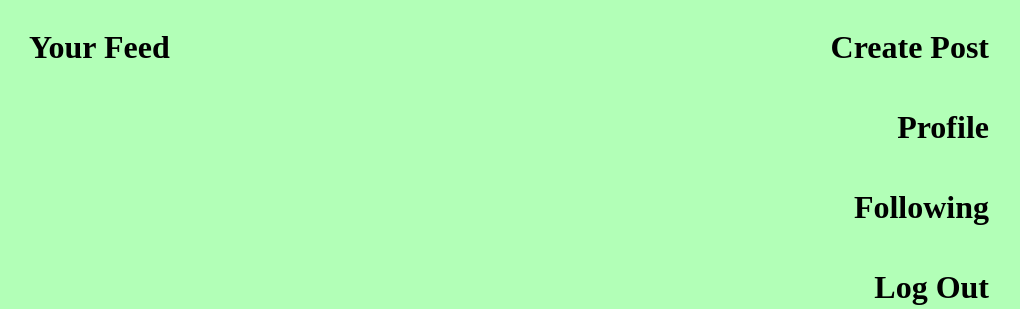
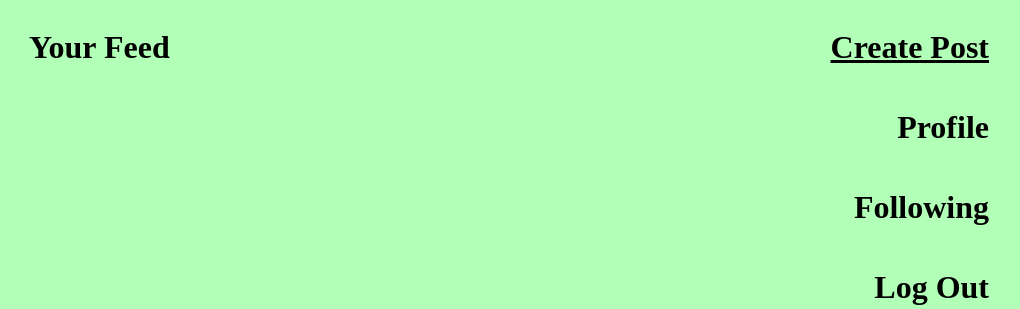
Before and after one commit to aidandomondon/comebacksunday, a Django app: template comebacksunday/posts/templates/posts/feed.html in a window 1280 px wide, with the pointer over the restyled element. Shown: the top 309 px of the page, without its empty margins (139-1159 px from the left). Run offline with Django 5.2, Linux system fonts and the light colour scheme; the template is opened without the code that fills it, so the values that code supplies are empty.

Commit message:
Add hover indicator to feed sidebar

```diff
--- a/comebacksunday/posts/static/posts/feed.css
+++ b/comebacksunday/posts/static/posts/feed.css
@@ -70,4 +70,9 @@ h1.sidebar_item {
         text-align: right;
         text-wrap-mode: nowrap;
     }
+
+    a:hover {
+        /* color: white; */
+        text-decoration-line: underline;
+    }
 }
```
